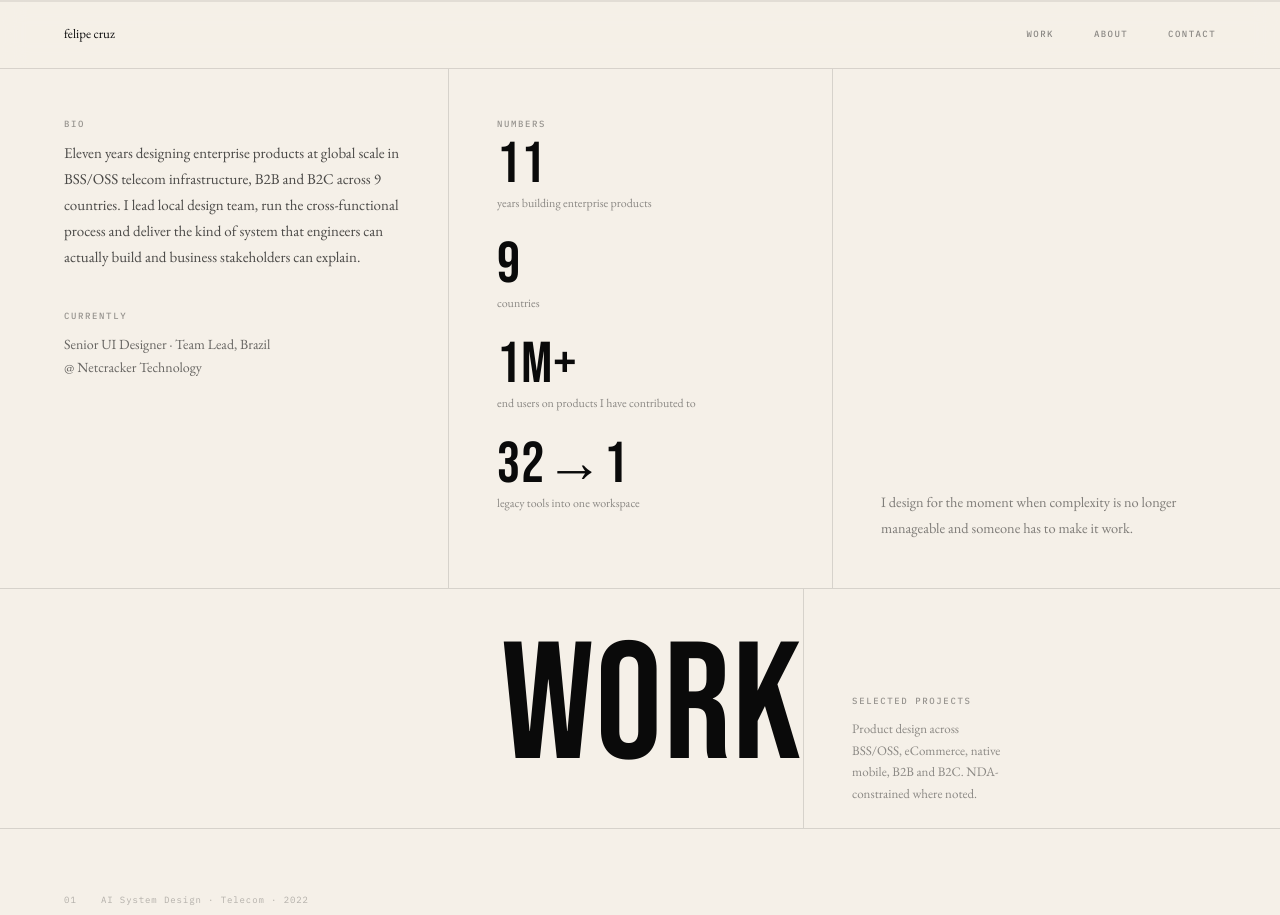
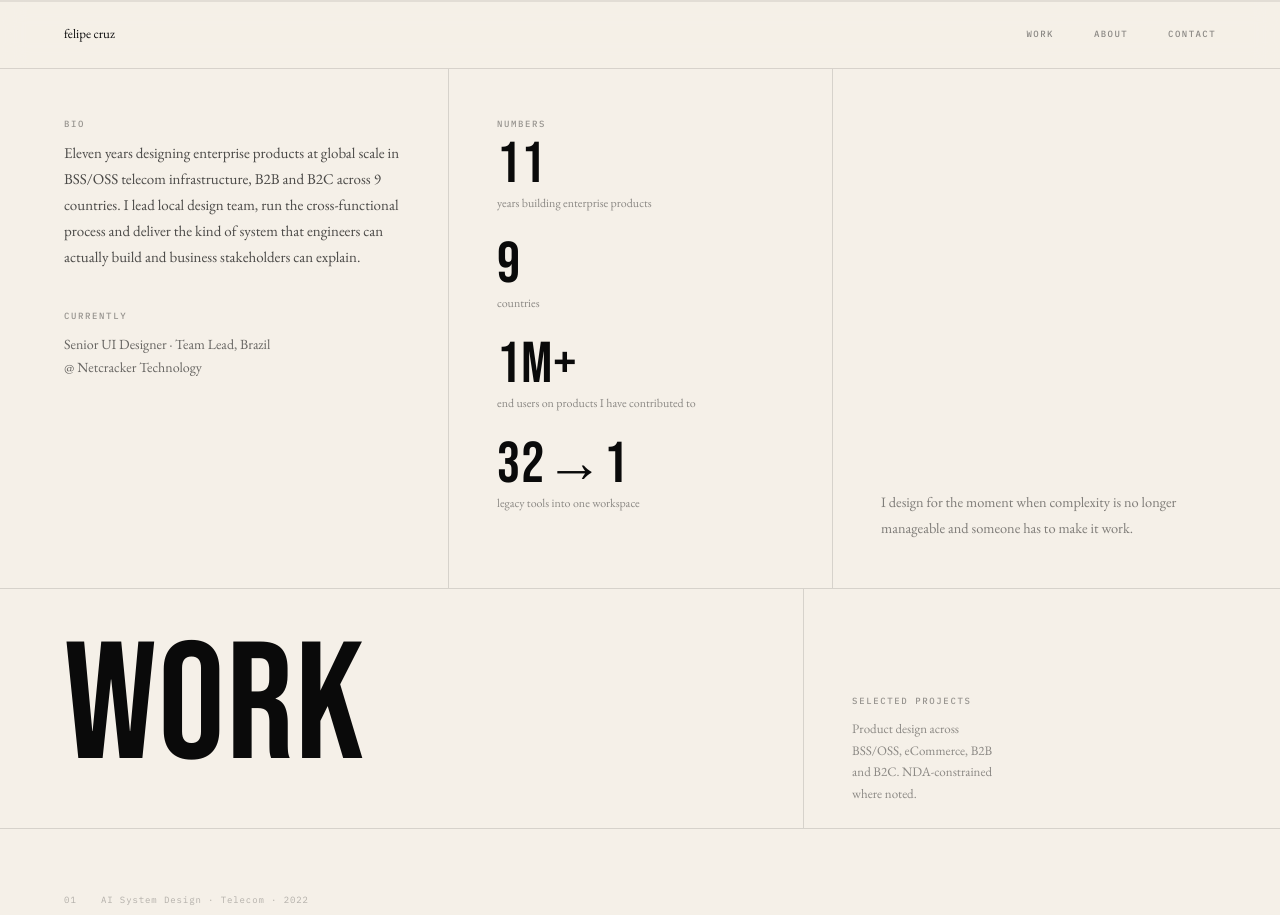
Before and after one commit to cruz-felipe/fcruz-portfolio, a Next.js app: page / in a window 1280 px wide. Shown: the top 915 px of the page. Built offline with nearby package versions, Linux system fonts and the light colour scheme.

Commit message:
work padding fix

```diff
--- a/components/Page.tsx
+++ b/components/Page.tsx
@@ -231,7 +231,7 @@ export default function Page({ data }: { data: PageData }) {
       }}>
         <div style={{
           fontFamily: "var(--font-display)", fontSize: "clamp(5.5rem, 13vw, 15rem)",
-          lineHeight: 0.86, letterSpacing: "0.01em", color: "var(--ink)", paddingBottom: "3rem", paddingTop: "3rem",paddingLeft: "27.33rem",
+          lineHeight: 0.86, letterSpacing: "0.01em", color: "var(--ink)", paddingBottom: "3rem", paddingTop: "3rem",paddingRight: "27.33rem",
           opacity: mounted ? 1 : 0, transform: mounted ? "none" : "translateY(16px)",
           transition: "opacity 0.6s ease 0.1s, transform 0.6s ease 0.1s",
         }}>
@@ -244,7 +244,7 @@ export default function Page({ data }: { data: PageData }) {
         }}>
           <Label>selected projects</Label>
           <p style={{ fontFamily: "var(--font-body)", fontSize: "13px", color: "var(--muted)", lineHeight: 1.65, textWrap: "pretty" }}>
-            Product design across BSS/OSS, eCommerce, native mobile, B2B and B2C. NDA-constrained where noted.
+            Product design across BSS/OSS, eCommerce, B2B and B2C. NDA-constrained where noted.
           </p>
         </div>
       </div>
```
